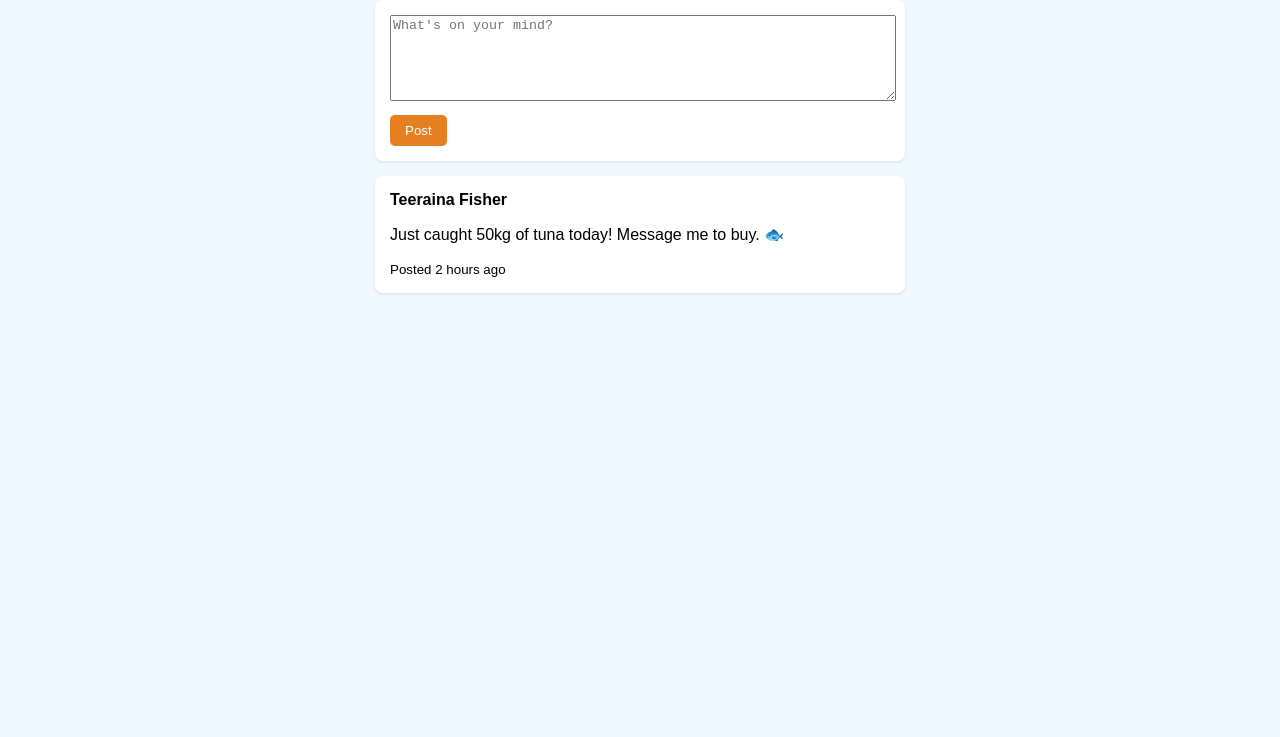
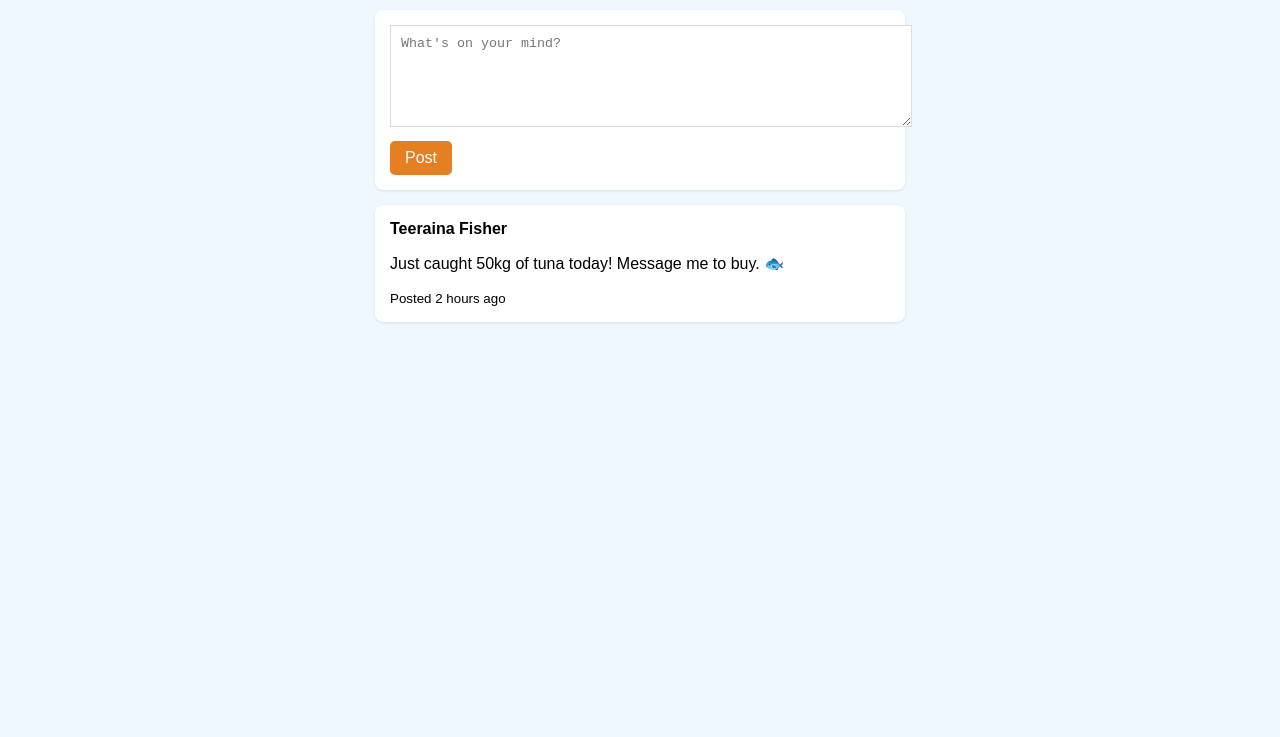
Before and after one commit to Tekuneintaake/MAURInet, a plain HTML site: page index.html in a window 1280 px wide. Shown: the part 63-800 px from the top of the page. Drawn offline with Linux system fonts and the light colour scheme.

Commit message:
Update index.html

```diff
--- a/index.html
+++ b/index.html
@@ -1,6 +1,53 @@
 <!DOCTYPE html>
 <html>
 <head>
+  <title>MauriNet - Kiribati's Social Hub</title>
+  <meta name="viewport" content="width=device-width, initial-scale=1.0">
+  <style>
+    /* MOBILE-FRIENDLY STYLES */
+    body {
+      font-family: Arial;
+      margin: 0;
+      padding: 10px;
+      background: #f0f8ff; /* Light blue background */
+    }
+
+    /* Header */
+    .header {
+      background: #2C3E50; /* Dark blue */
+      color: white;
+      padding: 15px;
+      text-align: center;
+      font-size: 1.2rem;
+    }
+
+    /* Post Box */
+    .post-box {
+      background: white;
+      padding: 15px;
+      margin: 15px 0;
+      border-radius: 8px;
+      box-shadow: 0 1px 3px rgba(0,0,0,0.1);
+    }
+
+    textarea {
+      width: 100%;
+      height: 80px;
+      border: 1px solid #ddd;
+      padding: 10px;
+      margin-bottom: 10px;
+    }
+
+    button {
+      background: #e67e22; /* Sunset orange */
+      color: white;
+      border: none;
+      padding: 10px 20px;
+      border-radius: 5px;
+      font-size: 1rem;
+    }
+  </style>
+</head>
   <title>MauriNet - Kiribati's Social Hub</title>
   <style>
     :root {
```
